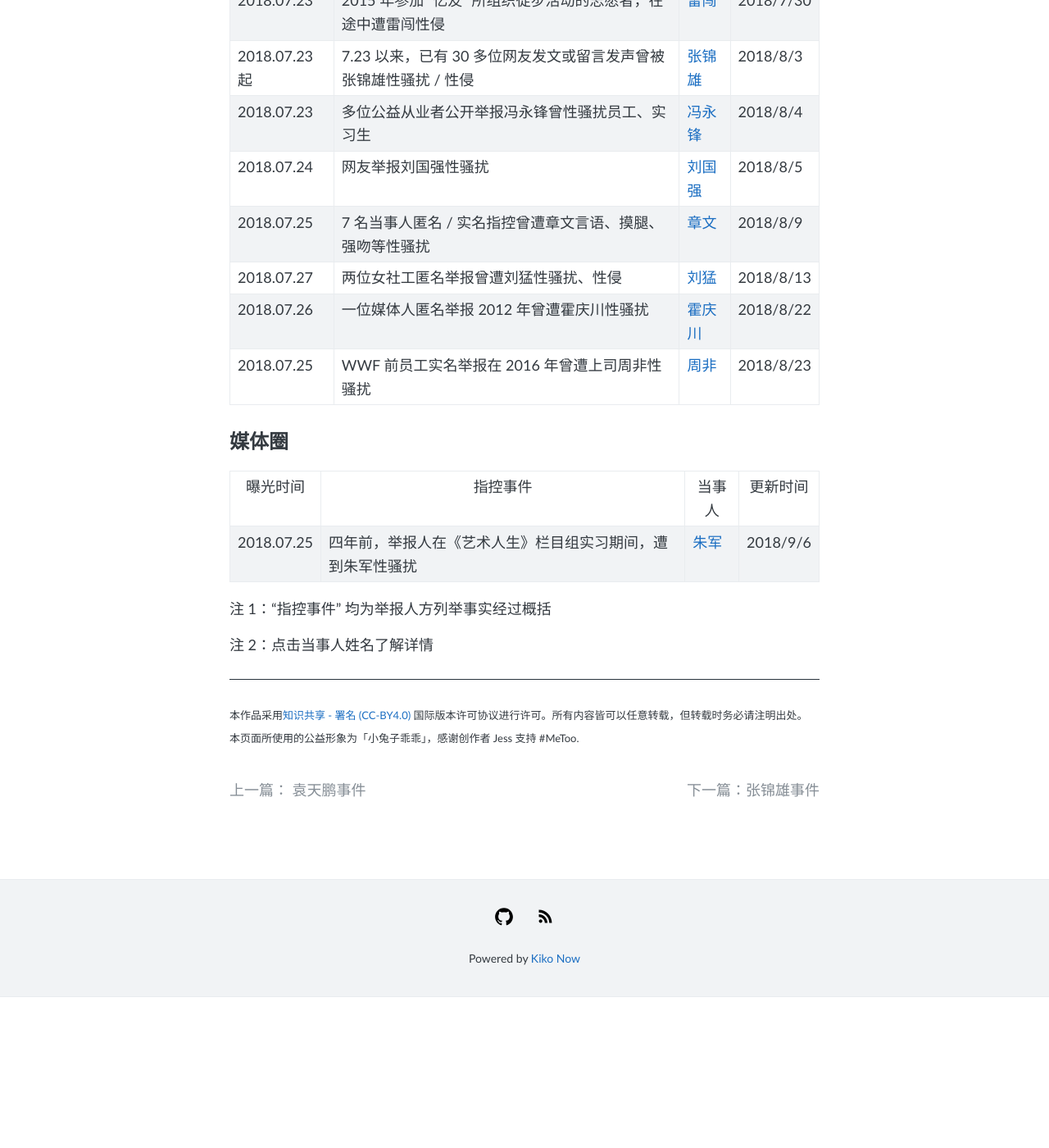
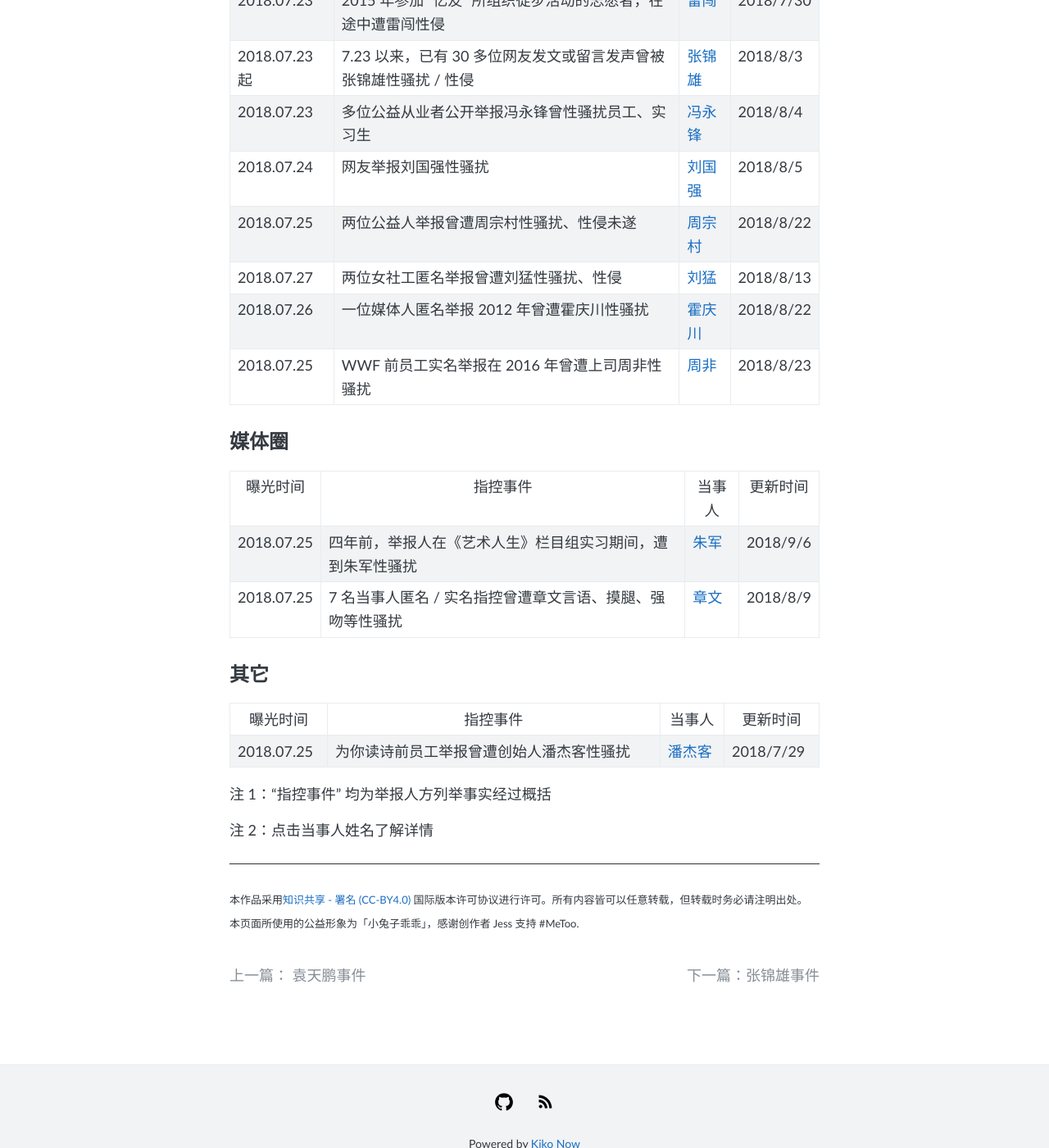
Before and after one commit to NGOMeToo/NGOMeToo.github.io, a Jekyll site: the page built from _posts/2018-08-02-ngometoo-lists.md, in a window 1280 px wide and 1400 px high, scrolled down 635 px. Shown: the whole window at 82% size. Built offline with Jekyll 4.4.1, drawn with Linux system fonts in a browser that asks for light colours; before the commit the page ends 1851 px from its top, so only the background shows below that.

Commit message:
章文to媒体圈，add 周宗村，潘杰客

```diff
--- a/_posts/2018-08-02-ngometoo-lists.md
+++ b/_posts/2018-08-02-ngometoo-lists.md
@@ -26,7 +26,7 @@ description:
 2018.07.23起|7.23以来，已有30多位网友发文或留言发声曾被张锦雄性骚扰/性侵|[张锦雄](https://ngometoo.github.io/Zhang-Jinxiong/)|2018/8/3
 2018.07.23|多位公益从业者公开举报冯永锋曾性骚扰员工、实习生|[冯永锋](https://ngometoo.github.io/Feng-Yongfeng/)|2018/8/4
 2018.07.24|网友举报刘国强性骚扰|[刘国强](https://ngometoo.github.io/Liu-Guoqiang/)|2018/8/5
-2018.07.25|7名当事人匿名/实名指控曾遭章文言语、摸腿、强吻等性骚扰|[章文](https://ngometoo.github.io/Zhang-Wen/)|2018/8/9
+2018.07.25|两位公益人举报曾遭周宗村性骚扰、性侵未遂|[周宗村](https://ngometoo.github.io/Zhou-Zongcun/)|2018/8/22
 2018.07.27|两位女社工匿名举报曾遭刘猛性骚扰、性侵|[刘猛](https://ngometoo.github.io/Liu-Meng/)|2018/8/13
 2018.07.26|一位媒体人匿名举报2012年曾遭霍庆川性骚扰|[霍庆川](https://ngometoo.github.io/Huo-Qingchuan/)|2018/8/22
 2018.07.25|WWF前员工实名举报在2016年曾遭上司周非性骚扰|[周非](https://ngometoo.github.io/Zhou-Fei/)|2018/8/23
@@ -36,6 +36,13 @@ description:
 曝光时间|指控事件|当事人|更新时间
 ---|---|---|---
 2018.07.25|四年前，举报人在《艺术人生》栏目组实习期间，遭到朱军性骚扰|[朱军](https://ngometoo.github.io/Zhu-Jun/)|2018/9/6
+2018.07.25|7名当事人匿名/实名指控曾遭章文言语、摸腿、强吻等性骚扰|[章文](https://ngometoo.github.io/Zhang-Wen/)|2018/8/9
+
+## 其它
+
+曝光时间|指控事件|当事人|更新时间
+---|---|---|---
+2018.07.25|为你读诗前员工举报曾遭创始人潘杰客性骚扰|[潘杰客](https://ngometoo.github.io/Pan-Jieke/)|2018/7/29
 
 
 注1：“指控事件”均为举报人方列举事实经过概括
```
